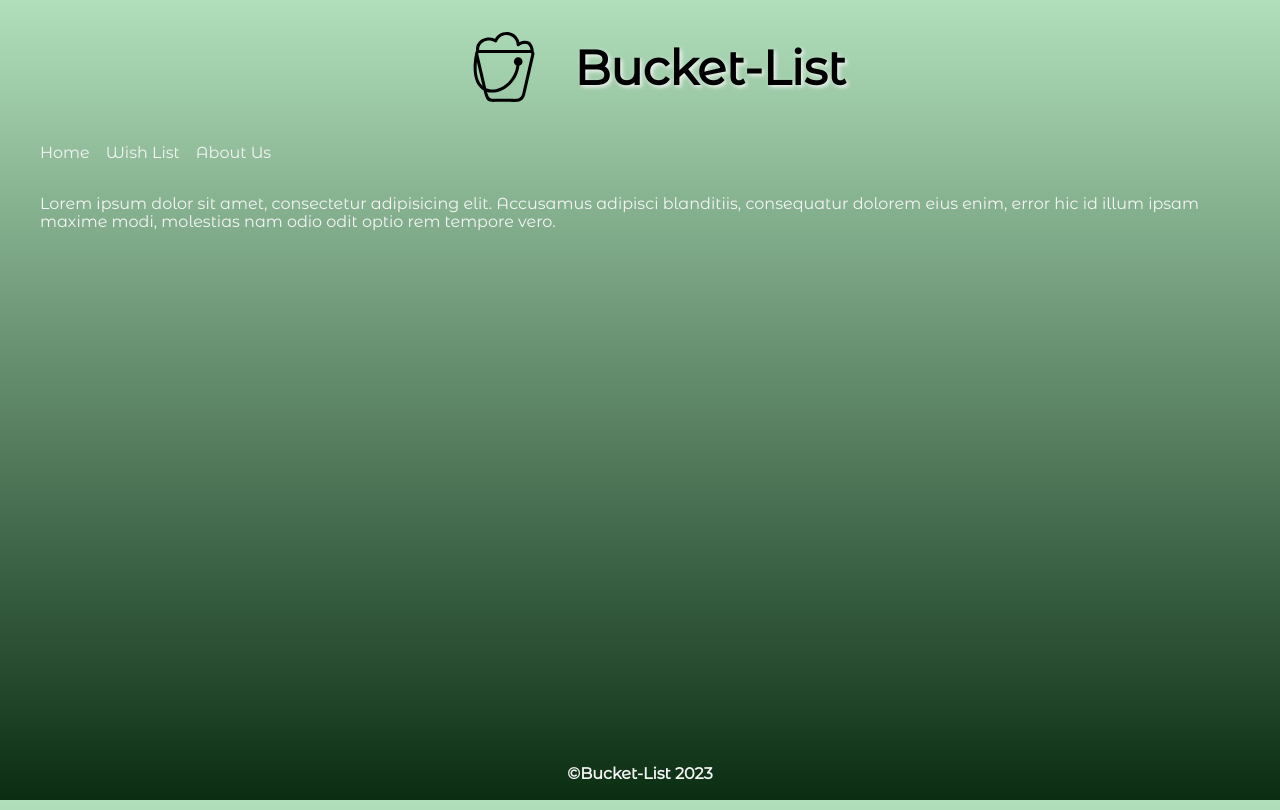
After one commit to SandraGossmann/bucket-list, a Symfony app: template templates/main/about.html.twig in a window 1280 px wide. The commit adds this page. Run offline with Twig, Linux system fonts and the light colour scheme; the template is opened without the code that fills it, so the values that code supplies are empty; some libraries are stand-ins or nearby versions.

Commit message:
ajout de la methode about us dans MainController.php + about.twig + maj navbar

```diff
--- a/templates/bodyStructure/menu/nav.html.twig
+++ b/templates/bodyStructure/menu/nav.html.twig
@@ -1,5 +1,7 @@
 <nav>
     <ul>
         <li><a href="{{ path('main_home') }}">Home</a></li>
+        <li><a href="{{ path('wish_list') }}">Wish List</a></li>
+        <li><a href="{{ path('main_about') }}">About Us</a></li>
     </ul>
 </nav>
--- /dev/null
+++ b/templates/main/about.html.twig
@@ -0,0 +1,11 @@
+{% extends 'base.html.twig' %}
+
+{% block body %}
+    <p>Lorem ipsum dolor sit amet, consectetur adipisicing elit. Accusamus adipisci blanditiis,
+        consequatur dolorem eius enim, error hic id illum ipsam maxime modi, molestias nam odio
+        odit optio rem tempore vero.</p>
+{% endblock %}
+
+{% block title %}
+    {{ parent() }} | About Us
+{% endblock %}
```
Also changed, not shown: src/Controller/MainController.php (+8 -1 lines).
